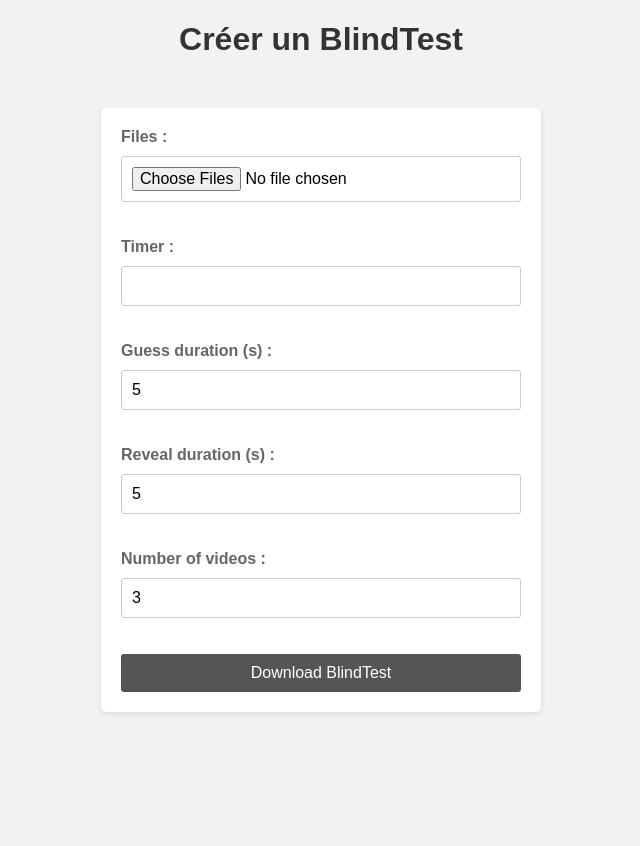
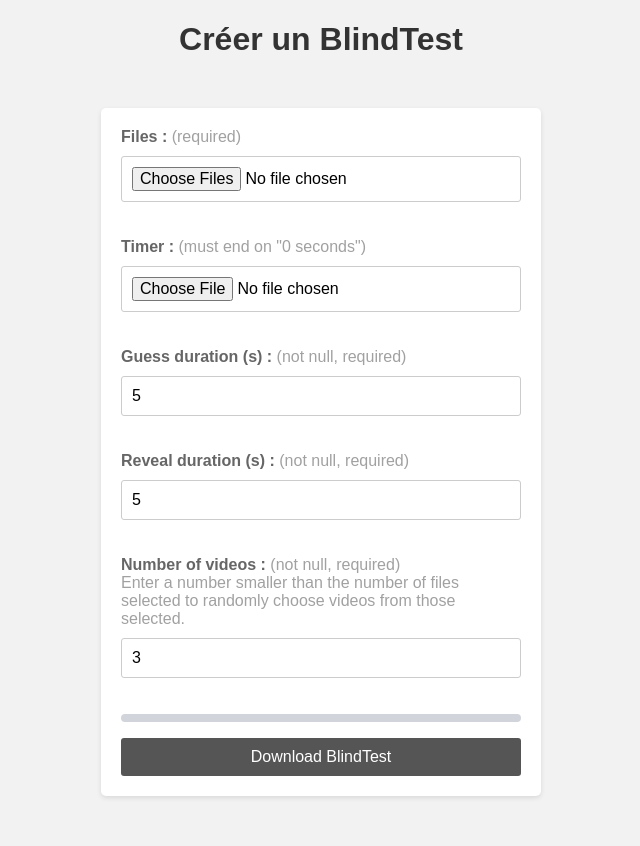
Before and after one commit to LucasDebeve/BlindTest, a Flask app: page / in a window 1280 px wide. Shown: the whole page, without its empty margins (319-959 px from the left). Before the commit the page ends 714 px from the top, so only its background shows below. Run offline with Flask 3, Linux system fonts and the light colour scheme.

Commit message:
Mise à jour des bugs

```diff
--- a/flask_app.py
+++ b/flask_app.py
@@ -5,21 +5,38 @@ from werkzeug.utils import secure_filename
 from main import BlindTest
 
 app = Flask(__name__)
+app.secret_key = 'secret_key'
 
 
 @app.route('/', methods=['GET', 'POST'])
 def create_blind_test():
     if request.method == 'POST':
+        if 'guess_duration' not in request.form or 'reveal_duration' not in request.form or 'number_of_videos' not in request.form or \
+                request.form['guess_duration'] == '' or request.form['reveal_duration'] == '' or request.form['number_of_videos'] == '' \
+                or int(request.form['guess_duration']) <= 0 or \
+                int(request.form['reveal_duration']) <= 0 or int(request.form['number_of_videos']) <= 0:
+            return render_template('index.html')
+
         folder = 'temp'  # Dossier temporaire pour stocker les fichiers envoyés
-        timer = request.form['timer']
         guess_duration = int(request.form['guess_duration'])
         reveal_duration = int(request.form['reveal_duration'])
         number_of_videos = int(request.form['number_of_videos'])
 
+        # Vérifier si des fichiers ont été envoyés, sinon lancer une alerte
+        if 'file' not in request.files or request.files['file'].filename == '':
+            return render_template('index.html', isAlert=True, error='No source file has been uploaded')
 
+        files = request.files.getlist('file')
 
-        # Vérifier si des fichiers ont été envoyés
-        files = request.files.getlist('file')
+        # Vérifier si un fichier timer a été envoyé sinon utiliser le timer par défaut
+        if 'timer' not in request.files or request.files['timer'].filename == '':
+            timer = 'src\\Timer.mp4'
+        else:
+            folder_timer = 'temp\\timer'
+            timer_file = request.files.get('timer')
+            timer_filename = secure_filename(timer_file.filename)
+            timer_file.save(os.path.join(folder_timer, timer_filename))
+            timer = os.path.join(folder_timer, timer_filename)
 
         # Enregistrer les fichiers dans le dossier temporaire
         for file in files:
@@ -35,9 +52,8 @@ def create_blind_test():
                 os.remove(file_path)
 
         return send_file(blind_test_path, as_attachment=True)
-
     else:
-        return render_template('index.html')
+        return render_template('index.html', isAlert=False, error='')
 
 
 def create_blindtest(timer, folder, guess_duration, reveal_duration, number_of_videos, return_queue):
--- a/main.py
+++ b/main.py
@@ -148,7 +148,7 @@ class BlindTest:
             i += 1
             path = os.path.join(self.output, f"blind_test[{i}].mp4")
         self.path = path
-        combined_clip.write_videofile(self.path, fps=24, codec='', audio_codec='aac')
+        combined_clip.write_videofile(self.path, fps=24, codec='mpeg4', audio_codec='aac')
 
         # Close all files
         combined_clip.close()
--- a/static/css/style.css
+++ b/static/css/style.css
@@ -39,7 +39,7 @@ input[type="number"] {
 }
 
 
-input[type="submit"] {
+form > button {
   background-color: #555555;
   border: none;
   border-radius: 3px;
@@ -50,12 +50,104 @@ input[type="submit"] {
   width: 100%;
 }
 
-input[type="submit"]:hover {
+form > button:hover {
   background-color: #333333;
 }
 
-.error-message {
-  color: #ff0000;
-  font-size: 14px;
-  margin-top: 10px;
+label > span {
+    font-weight: 100;
+    color: #a1a1a1;
 }
+span.info
+{
+    display: block;
+}
+
+#alert {
+  position: fixed;
+  top: 1rem;
+  left: 50%;
+  transform: translate(-50%, 0);
+  width: 90%;
+  max-width: 600px;
+  background-color: #ffc7c7;
+  border: 1px solid #ccc;
+  border-radius: 5px;
+  padding: 20px;
+  box-shadow: 0 2px 5px rgba(0, 0, 0, 0.3);
+  z-index: 9999;
+}
+
+#alert h2 {
+  font-size: 20px;
+  margin-top: 0;
+}
+
+#alert p {
+  margin-bottom: 0;
+}
+
+#closeAlert {
+  position: absolute;
+  top: 10px;
+  right: 10px;
+  background-color: transparent;
+  border: none;
+  font-size: 18px;
+  color: #888;
+  cursor: pointer;
+}
+
+.hidden{
+    display: none;
+}
+
+.indeterminate-progress-bar {
+    /* Color */
+    background-color: #d1d5db;
+
+    /* Rounded border */
+    border-radius: 9999px;
+
+    /* Size */
+    height: 0.5rem;
+    width: 100%;
+
+    position: relative;
+    overflow: hidden;
+    margin-bottom: 1rem;
+}
+
+.indeterminate-progress-bar__progress {
+    /* Color */
+    background-color: #3b82f6;
+
+    /* Rounded border */
+    border-radius: 9999px;
+
+    /* Absolute position */
+    position: absolute;
+    bottom: 0;
+    top: 0;
+    left: -50%;
+    width: 50%;
+}
+.actived {
+    /* Move the bar infinitely */
+    animation-duration: 2s;
+    animation-iteration-count: infinite;
+    animation-name: indeterminate-progress-bar;
+}
+
+.finished {
+    width: 100%;
+}
+
+@keyframes indeterminate-progress-bar {
+    from {
+        left: -50%;
+    }
+    to {
+        left: 100%;
+    }
+}
--- /dev/null
+++ b/static/js/script.js
@@ -0,0 +1,13 @@
+function close_alert() {
+    document.getElementById("alert").classList.add("hidden");
+}
+const bar = document.querySelector(".indeterminate-progress-bar__progress")
+
+function active_bar() {
+    bar.classList.add("actived");
+}
+
+function finish_bar() {
+    bar.classList.remove("actived");
+    bar.classList.add("finished");
+}
--- a/templates/index.html
+++ b/templates/index.html
@@ -11,22 +11,34 @@
 <body>
     <h1>Créer un BlindTest</h1>
     <form action="/" method="post" enctype="multipart/form-data">
-        <label for="file">Files :</label>
-        <input type="file" id="file" name="file" accept="video/*" multiple required><br><br>
+        <label for="file">Files : <span>(required)</span></label>
+        <input type="file" id="file" name="file" accept="video/*" multiple><br><br>
 
-        <label for="timer">Timer :</label>
-        <input type="text" id="timer" name="timer" required><br><br>
+        <label for="timer">Timer : <span>(must end on "0 seconds")</span></label>
+        <input type="file" id="timer" name="timer" accept="video/*"><br><br>
 
-        <label for="guess_duration">Guess duration (s) :</label>
+        <label for="guess_duration">Guess duration (s) : <span>(not null, required)</span></label>
         <input type="number" id="guess_duration" name="guess_duration" value="5" required><br><br>
 
-        <label for="reveal_duration">Reveal duration (s) :</label>
+        <label for="reveal_duration">Reveal duration (s) : <span>(not null, required)</span></label>
         <input type="number" id="reveal_duration" name="reveal_duration" value="5" required><br><br>
 
-        <label for="number_of_videos">Number of videos :</label>
+        <label for="number_of_videos">Number of videos : <span>(not null, required)</span><span class="info">Enter a number smaller than the number of files selected to randomly choose videos from those selected.</span></label>
         <input type="number" id="number_of_videos" name="number_of_videos" value="3" required><br><br>
+        <div class="indeterminate-progress-bar">
+            <div class="indeterminate-progress-bar__progress"></div>
+        </div>
+        <button type="submit" onclick="active_bar()">Download BlindTest</button>
+    </form>
+    {% if isAlert %}
+        <div id="alert">
+            <h2>Error</h2>
+            <p>{{ error }}</p>
+            <!-- Bouton fermer l'alerte -->
+            <button id="closeAlert" onclick="close_alert()">X</button>
+        </div>
+    {% endif %}
 
-        <input type="submit" value="Download BlindTest">
-    </form>
+    <script src="{{ url_for('static', filename='js/script.js') }}"></script>
 </body>
 </html>
```
